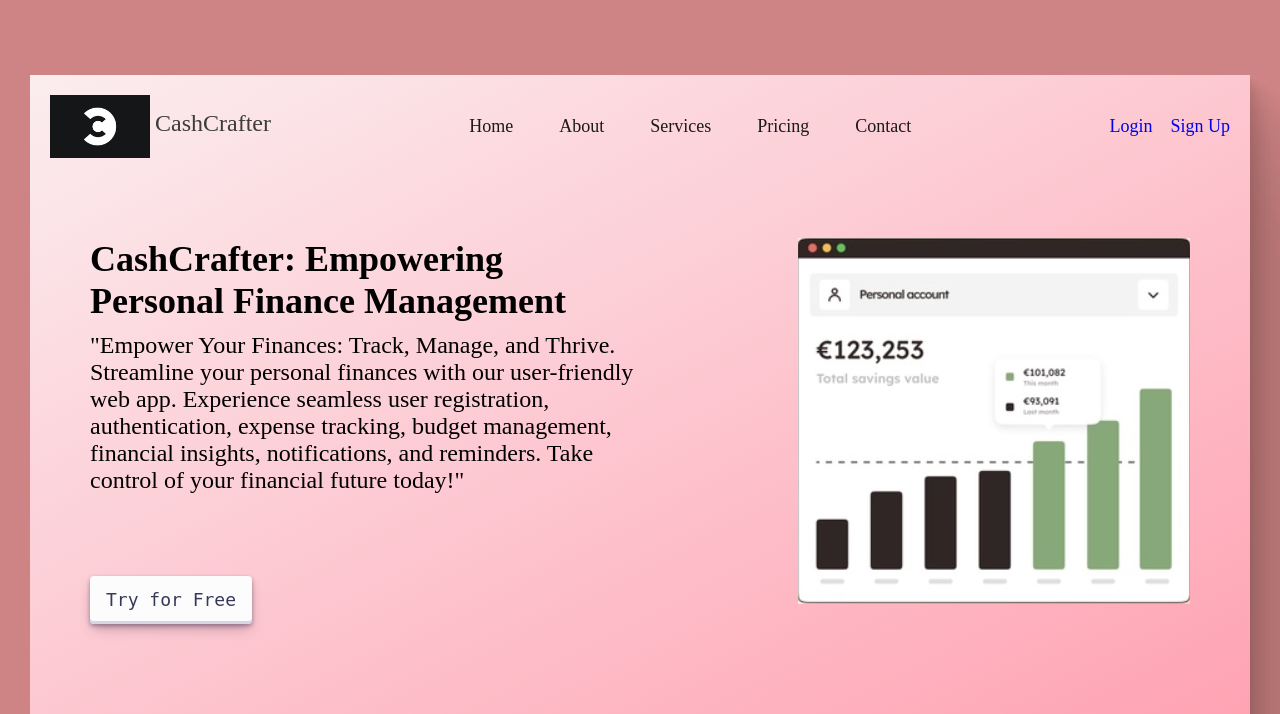
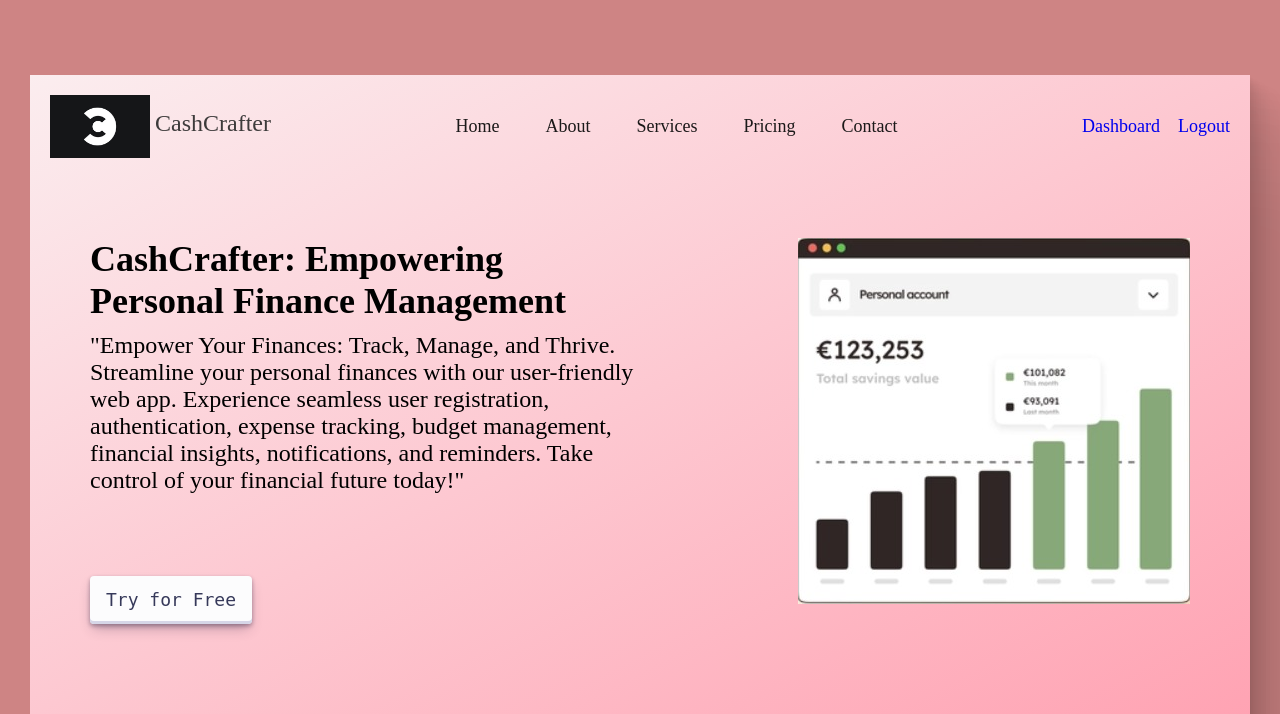
Before and after one commit to baliga04/team-sloth, a Flask app: page / in a window 1280 px wide. Shown: the top 714 px of the page. Run offline with Flask 3, Linux system fonts and the light colour scheme; the visitor is signed in with stand-in values (Sample User, id 1).

Commit message:
login logout working

```diff
--- a/backend1/app.py
+++ b/backend1/app.py
@@ -80,8 +80,11 @@ def validate_password(password):
     return True
 
 @app.route('/')
-def p1():
-    return render_template('landingpage.html')
+def landingpage():
+    loggedIn=False
+    if session.get('UserID'):
+        loggedIn=True
+    return render_template('landingpage.html',loggedIn=loggedIn)
 
 @app.route('/form_login')
 def form_login():
@@ -90,6 +93,13 @@ def form_login():
 @app.route('/form_registration')
 def form_registration():
     return render_template('registration.html')
+
+@app.route('/dashboard')
+def dashboard():
+    if not session.get('UserID'):
+        return redirect(url_for('form_login'))
+
+    return render_template('dashboard.html')
 
 @app.route('/login',methods=["POST"])
 def login():
@@ -110,12 +120,19 @@ def login():
 
     else:
         session['UserID'] = user.UserID
-        return render_template('home.html')
+        return redirect(url_for('dashboard'))
 
-
+@app.route('/logout')
+def logout():
+    session.pop('UserID', None)
+    return redirect(url_for('landingpage'))
 
 @app.route('/register', methods=['POST','GET'])
 def register():
+    # Checking if the user is logged in
+    if session.get('UserID'):
+        return redirect(url_for('dashboard'))
+
     if request.method == 'GET':
         return render_template('registration.html')
 
@@ -168,12 +185,13 @@ def register():
     flash("Account successfully registered")
     return render_template('login.html')
 
-@app.route('/home')
-def home():
-    return render_template('home.html')
 
 @app.route('/add_transaction',methods=["POST","GET"])
 def add_transaction():
+    # Checking if the user is not logged in
+    if not session.get('UserID'):
+        return redirect(url_for('form_login'))
+
     if request.method == 'GET':
         return render_template('addTransaction.html')
 
@@ -211,7 +229,7 @@ def add_transaction():
 @app.route('/view_transactions')
 def view_transactions():
     transactions = Transactions.query.filter_by(UserID=session.get('UserID')).all()
-    return render_template('viewTransactions.html',transactions=transactions)
+    return render_template('transaction.html',transactions=transactions)
 
 if __name__=='__main__':
     app.run(debug=True)
--- a/backend1/templates/home.html
+++ b/backend1/templates/dashboard.html
@@ -11,6 +11,8 @@
 <body>
     Home.
     You are logged in.
+    <a href="{{url_for('logout')}}">Logout</a>
+    <a href="{{url_for('landingpage')}}">Home</a>
     <a href="{{url_for('add_transaction')}}">Add a transaction</a>
     <a href="{{url_for('view_transactions')}}">View Transactions</a>
 </body>
--- a/backend1/templates/landingpage.html
+++ b/backend1/templates/landingpage.html
@@ -45,8 +45,13 @@
         </div>
       </ul>
       <ul  class="menu2">
-        <li><a href="{{url_for('form_login')}}">Login</a></li>
-        <li><a href="{{url_for('form_registration')}}">Sign Up</a></li>
+        {% if loggedIn %}
+          <li><a href="{{url_for('dashboard')}}">Dashboard</a></li>
+          <li><a href="{{url_for('logout')}}">Logout</a></li>
+        {% else %}
+          <li><a href="{{url_for('form_login')}}">Login</a></li>
+          <li><a href="{{url_for('form_registration')}}">Sign Up</a></li>
+        {% endif %}
       </ul>
 
     </nav>
@@ -56,7 +61,7 @@
          <p>"Empower Your Finances: Track, Manage, and Thrive. Streamline your personal finances with our user-friendly web app. Experience seamless user registration, authentication, expense tracking, budget management, financial insights, notifications, and reminders. Take control of your financial future today!"</p>
          <button class="button-30" role="button">Try for Free</button>
         </div>
-        <div class="img1"><img src="iimg1.jpeg" alt=""></div>
+        <div class="img1"><img src="{{ url_for('static',filename='iimg1.jpeg') }}" alt=""></div>
     </div>
   </div>
 </body>
```
Also changed, not shown: backend1/templates/addTransaction.html (+9 -0 lines), backend1/templates/transaction.html (+4 -4 lines).
